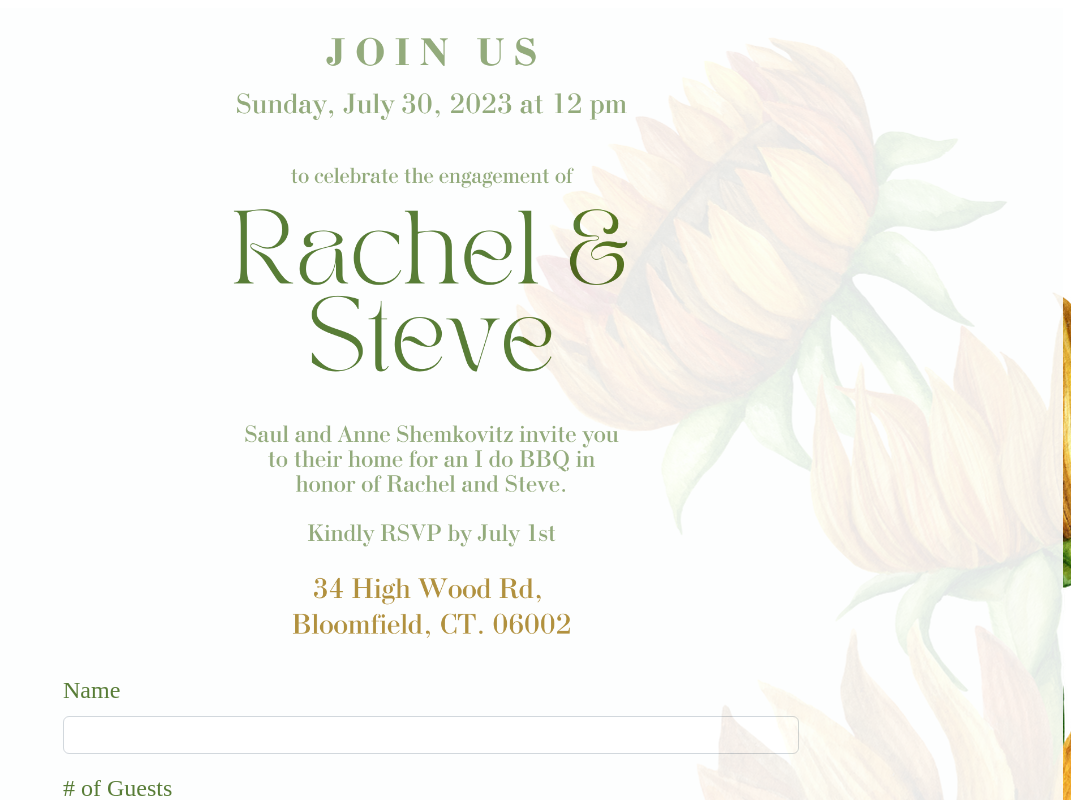
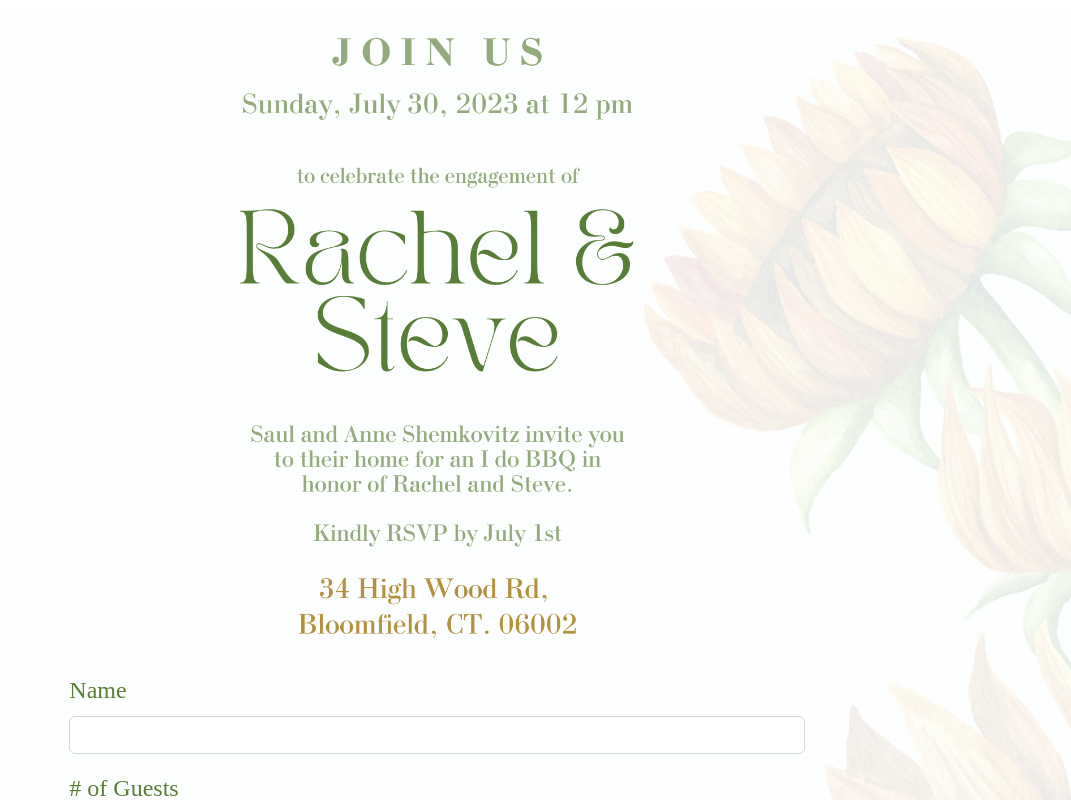
Before and after one commit to scamelot/rsvp, a Svelte app: page / in a window 1280 px wide. Shown: the top 800 px of the page, without its empty margins (209-1280 px from the left). Built offline with nearby package versions, Linux system fonts and the light colour scheme.

Commit message:
bg blend and hide

```diff
--- a/src/RSVPForm.svelte
+++ b/src/RSVPForm.svelte
@@ -28,6 +28,15 @@
 	}
 </script>
 <style>
+	.image {
+	display: block; /* Set display property to block or inline-block to ensure visibility on non-mobile devices */
+	}
+
+	@media (max-width: 767px) { /* Adjust the max-width value as needed for your desired mobile screen size */
+	.image {
+		display: none; /* Hide the image on mobile devices */
+	}
+	}
     @font-face {
 		font-family: 'Bodoni Cyrillic';
 		font-style: normal;
@@ -48,20 +57,20 @@
 		  color: #466f21;
 		  font-size: 1.5rem;
 		  opacity: 0.9;
-		  width: 100%;
-		  height: 100vh;
+		  width: 101%;
+		  height: 120vh;
 	  }
 	  .background {
 		position: fixed;
 		top: 0;
 		right: 0;
-		width: 60%; /* Adjust the width as needed */
+		width: 50%; /* Adjust the width as needed */
 		height: 50%; /* Adjust the height as needed */
 		z-index: -1; /* To move the SVG behind other elements */
 	  }
   </style>
   <div class="background">
-	<img src="flowers.png" />
+	<img src="flowers.png" class="image" />
   </div>
   <main>
   <div class="container">
```
